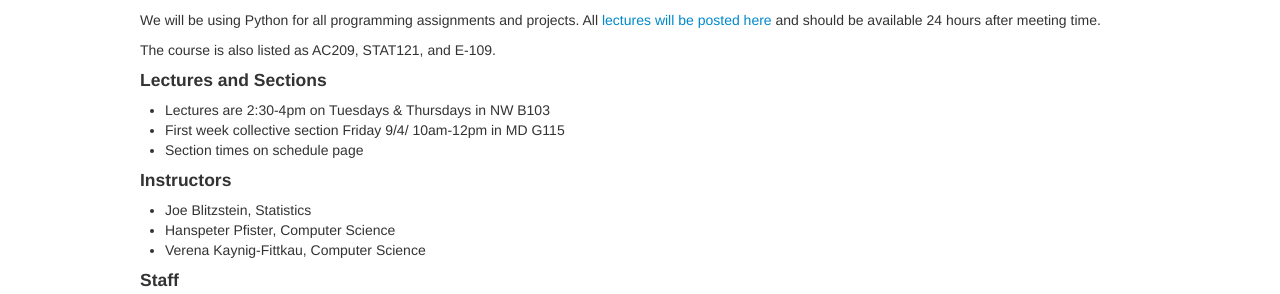
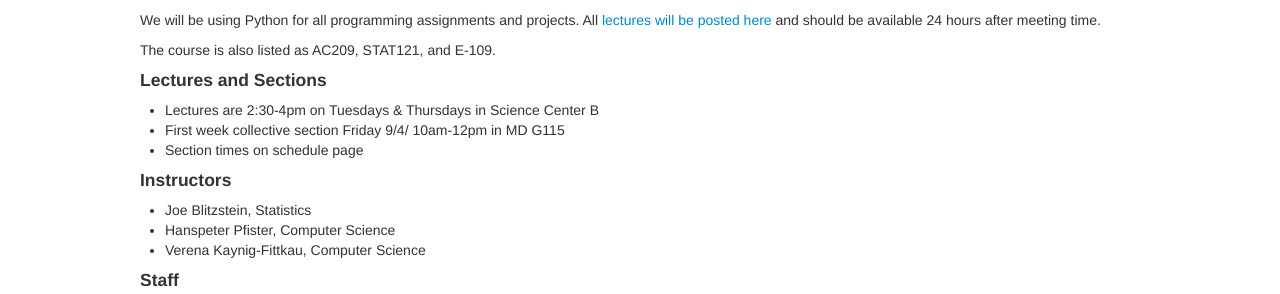
Before and after one commit to cs109/2015, a Jekyll site: the page built from index.md, in a window 1280 px wide. Shown: the part 731-1025 px from the top of the page. Built offline with Jekyll 4.4.1, drawn with Linux system fonts in a browser that asks for light colours.

Commit message:
fixed location

```diff
--- a/index.md
+++ b/index.md
@@ -18,7 +18,7 @@
 
 #### Lectures and Sections
 
-* Lectures are 2:30-4pm on Tuesdays & Thursdays in NW B103
+* Lectures are 2:30-4pm on Tuesdays & Thursdays in Science Center B
 * First week collective section Friday 9/4/ 10am-12pm in MD G115
 * Section times on schedule page
 
```
